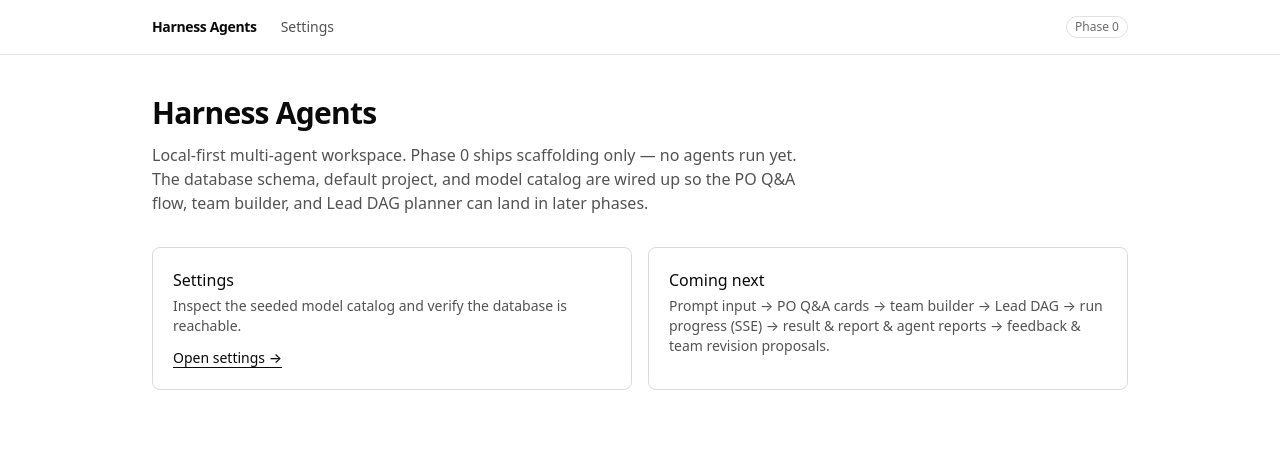
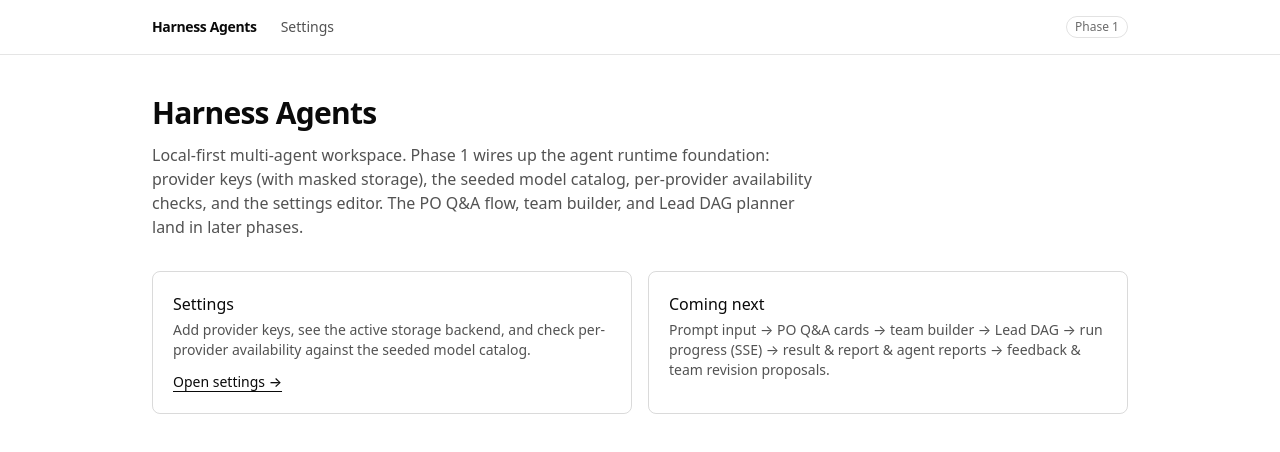
Before and after one commit to Gwonchankim/Harness_Agents, a Next.js app in the folder apps/web/: page / in a window 1280 px wide. Shown: the top 452 px of the page. Built offline with nearby package versions, Linux system fonts and the light colour scheme.

Commit message:
Update UI copy for phase 1

```diff
--- a/apps/web/app/layout.tsx
+++ b/apps/web/app/layout.tsx
@@ -21,7 +21,7 @@ export default function RootLayout({ children }: { children: ReactNode }) {
               Settings
             </Link>
             <span className="ml-auto rounded-full border border-current/20 px-2 py-0.5 text-xs opacity-60">
-              Phase 0
+              Phase 1
             </span>
           </nav>
         </header>
--- a/apps/web/app/page.tsx
+++ b/apps/web/app/page.tsx
@@ -6,9 +6,10 @@ export default function HomePage() {
       <div className="space-y-3">
         <h1 className="text-3xl font-semibold tracking-tight">Harness Agents</h1>
         <p className="max-w-2xl opacity-70">
-          Local-first multi-agent workspace. Phase 0 ships scaffolding only — no agents run
-          yet. The database schema, default project, and model catalog are wired up so the
-          PO Q&A flow, team builder, and Lead DAG planner can land in later phases.
+          Local-first multi-agent workspace. Phase 1 wires up the agent runtime
+          foundation: provider keys (with masked storage), the seeded model catalog,
+          per-provider availability checks, and the settings editor. The PO Q&A flow,
+          team builder, and Lead DAG planner land in later phases.
         </p>
       </div>
 
@@ -16,7 +17,8 @@ export default function HomePage() {
         <li className="rounded-lg border border-current/15 p-5">
           <h2 className="text-base font-medium">Settings</h2>
           <p className="mt-1 text-sm opacity-70">
-            Inspect the seeded model catalog and verify the database is reachable.
+            Add provider keys, see the active storage backend, and check
+            per-provider availability against the seeded model catalog.
           </p>
           <Link
             href="/settings"
```
